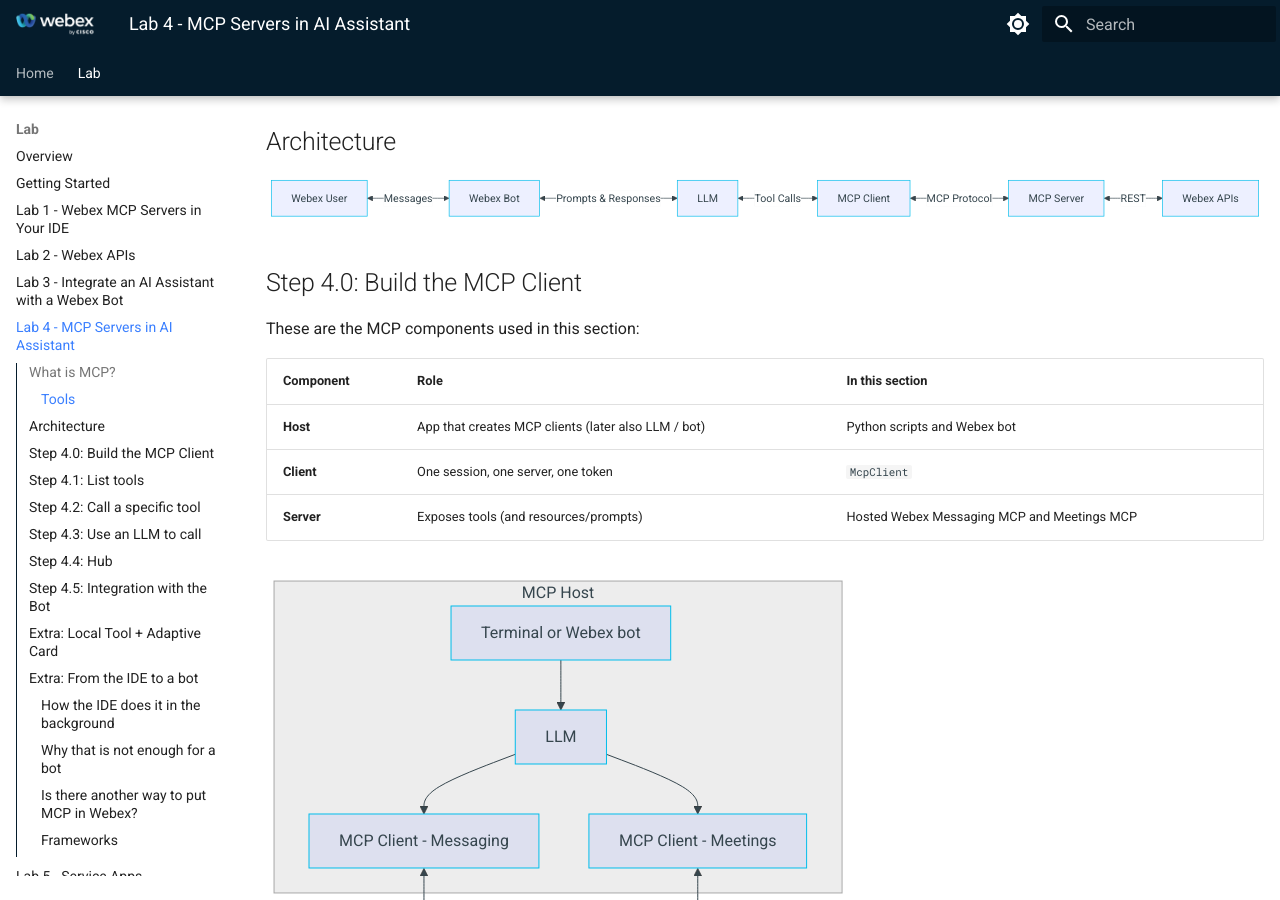
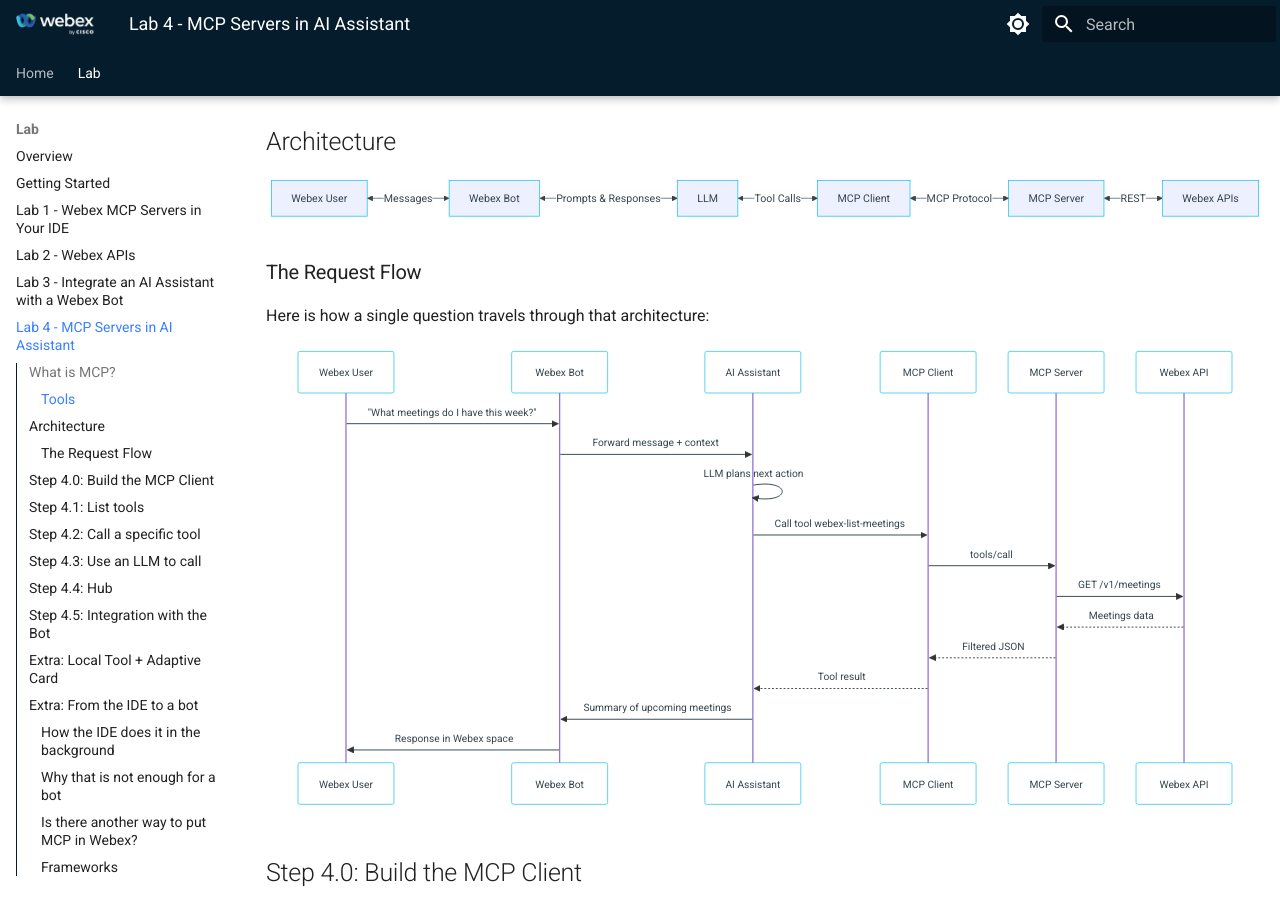
Before and after one commit to WebexCC-SA/LAB-31123, an MkDocs documentation site: the page built from docs/lab4_mcp.md, in a window 1280 px wide and 900 px high, scrolled down 983 px. Built offline with MkDocs 1.6.1 and Material for MkDocs 9.7.7, drawn with Linux system fonts in a browser that asks for light colours; some of the changed lines change nothing that is shown.

Commit message:
Update lab4_mcp.md

````diff
--- a/docs/lab4_mcp.md
+++ b/docs/lab4_mcp.md
@@ -36,6 +36,32 @@
     Agent <-->|Tool Calls| MCP[MCP Client]
     MCP <-->|MCP Protocol| Server[MCP Server]
     Server <-->|REST| API[Webex APIs]
+```
+
+### The Request Flow
+
+Here is how a single question travels through that architecture:
+
+```mermaid
+sequenceDiagram
+    participant U as Webex User
+    participant B as Webex Bot
+    participant A as AI Assistant
+    participant C as MCP Client
+    participant S as MCP Server
+    participant W as Webex API
+
+    U->>B: "What meetings do I have this week?"
+    B->>A: Forward message + context
+    A->>A: LLM plans next action
+    A->>C: Call tool webex-list-meetings
+    C->>S: tools/call
+    S->>W: GET /v1/meetings
+    W-->>S: Meetings data
+    S-->>C: Filtered JSON
+    C-->>A: Tool result
+    A->>B: Summary of upcoming meetings
+    B->>U: Response in Webex space
 ```
 
 ## Step 4.0: Build the MCP Client
````
